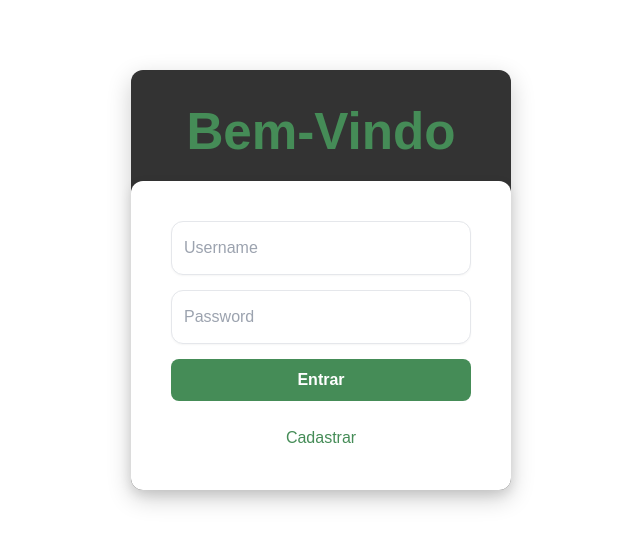
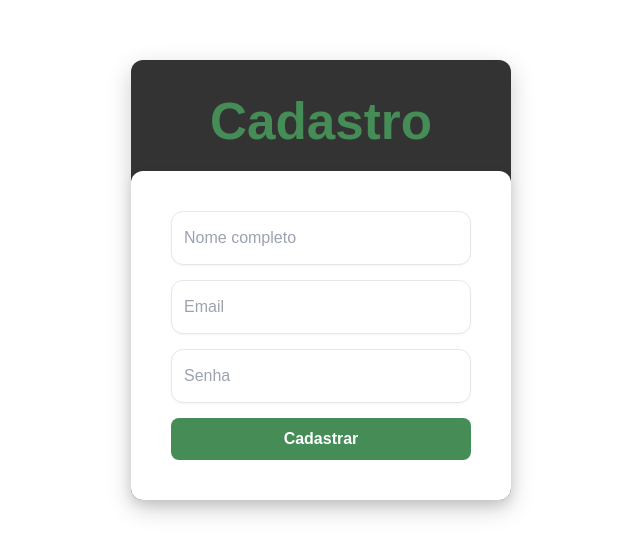
Before and after one commit to KaioGabriel-the/front-project, a React (Vite) app: page /cadastrar in a window 1280 px wide. Shown: the part 120-674 px from the top of the page, without its empty margins (319-959 px from the left). Built offline with nearby package versions, Linux system fonts and the light colour scheme.

Commit message:
✨ feat/login: add register.

```diff
--- a/package.json
+++ b/package.json
@@ -11,12 +11,14 @@
   },
   "dependencies": {
     "react": "^19.1.1",
-    "react-dom": "^19.1.1"
+    "react-dom": "^19.1.1",
+    "react-router-dom": "^6.30.1"
   },
   "devDependencies": {
     "@eslint/js": "^9.33.0",
     "@types/react": "^19.1.10",
     "@types/react-dom": "^19.1.7",
+    "@types/react-router-dom": "^5.3.3",
     "@vitejs/plugin-react-swc": "^4.0.0",
     "eslint": "^9.33.0",
     "eslint-plugin-react-hooks": "^5.2.0",
--- a/src/App.tsx
+++ b/src/App.tsx
@@ -1,13 +1,17 @@
 import './App.css'
+import { BrowserRouter, Route, Routes } from 'react-router-dom';
 import Login from './pages/Login';
+import Register from './pages/Register';
 
 function App() {
-
   return (
-    <>
-      <Login></Login>
-    </>
+    <BrowserRouter>
+      <Routes>
+        <Route path="/" element={<Login />} />
+        <Route path="/cadastrar" element={<Register />} />
+      </Routes>
+    </BrowserRouter>
   )
 }
 
-export default App
+export default App;
--- a/src/pages/Login/Login.tsx
+++ b/src/pages/Login/Login.tsx
@@ -1,4 +1,5 @@
 import React from "react";
+import { Link } from "react-router-dom";
 import TextBox from "../../components/TextBox";
 import styles from "./Login.module.css";
 
@@ -10,7 +11,7 @@ const Login: React.FC = () => {
                 <TextBox placeholder="Username" />
                 <TextBox placeholder="Password" type="password" />
                 <button type="submit">Entrar</button>
-                <a href="">Cadastrar</a>
+                <Link to="/cadastrar">Cadastrar</Link>
             </form>
         </div>
     );
--- /dev/null
+++ b/src/pages/Register/Register.tsx
@@ -0,0 +1,19 @@
+import React from "react";
+import TextBox from "../../components/TextBox";
+import styles from "./Resgister.module.css";
+
+const Register: React.FC = () => {
+    return (
+        <div className={styles.registerContainer}>
+            <h1>Cadastro</h1>
+            <form className={styles.registerForm}>
+                <TextBox placeholder="Nome completo"></TextBox>
+                <TextBox placeholder="Email"></TextBox>
+                <TextBox placeholder="Senha"></TextBox>
+                <button type="submit">Cadastrar</button>
+            </form>
+        </div>
+    );
+};
+
+export default Register;
--- /dev/null
+++ b/src/pages/Register/Resgister.module.css
@@ -0,0 +1,56 @@
+.registerContainer {
+  display: grid;
+  place-items: center;
+  min-height: 50vh;
+  background: #333;
+  font-family: Arial, sans-serif;
+  color: #404040;
+  border-radius: 12px;
+  box-shadow: 0 8px 25px rgba(0, 0, 0, 0.2);
+}
+
+.registerContainer h1 {
+  margin-bottom: 20px;
+  color: #458c57;
+}
+
+.registerForm {
+  background: #fff;
+  padding: 40px;
+  border-radius: 12px;
+  box-shadow: 0 4px 12px rgba(0, 0, 0, 0.1);
+  display: flex;
+  flex-direction: column;
+  gap: 15px;
+  width: 300px;
+}
+
+.registerForm button {
+  background-color: #458c57;
+  color: #fff;
+  border: none;
+  padding: 12px;
+  border-radius: 8px;
+  font-size: 16px;
+  font-weight: bold;
+  cursor: pointer;
+  transition: background 0.3s ease;
+}
+
+.registerForm button:hover {
+  background-color: #88f2a2;
+  color: #404040;
+}
+
+.registerForm a {
+  text-decoration: none;
+  color: #458c57;
+  font-weight: 500;
+  transition: color 0.3s ease;
+  text-align: center;
+  margin-top: 10px;
+}
+
+.registerForm a:hover {
+  color: #88f2a2;
+}
--- /dev/null
+++ b/src/pages/Register/index.ts
@@ -0,0 +1 @@
+export {default} from "./Register";
```
Also changed, not shown: 1 other file (tests, documents, lock files or other folders).
